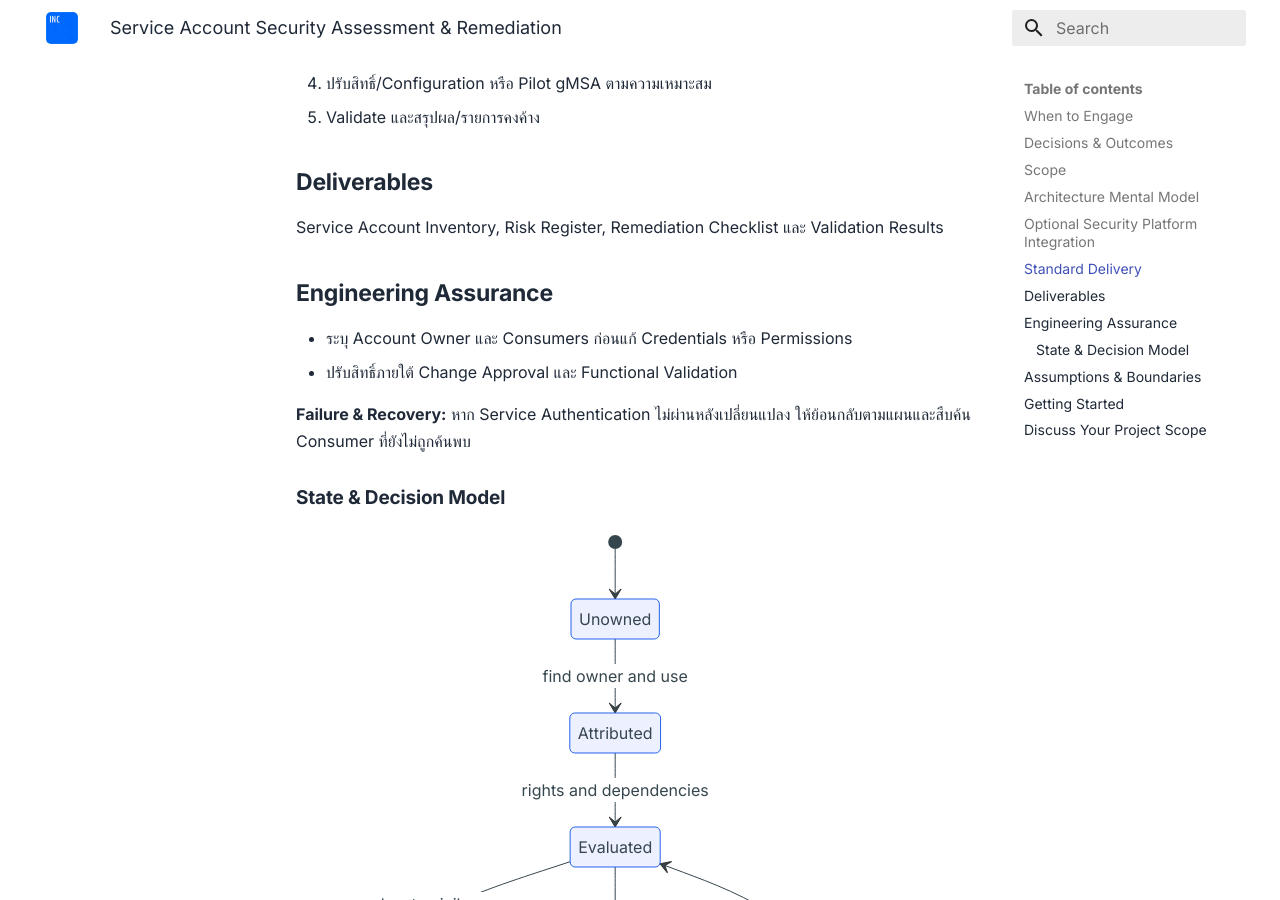
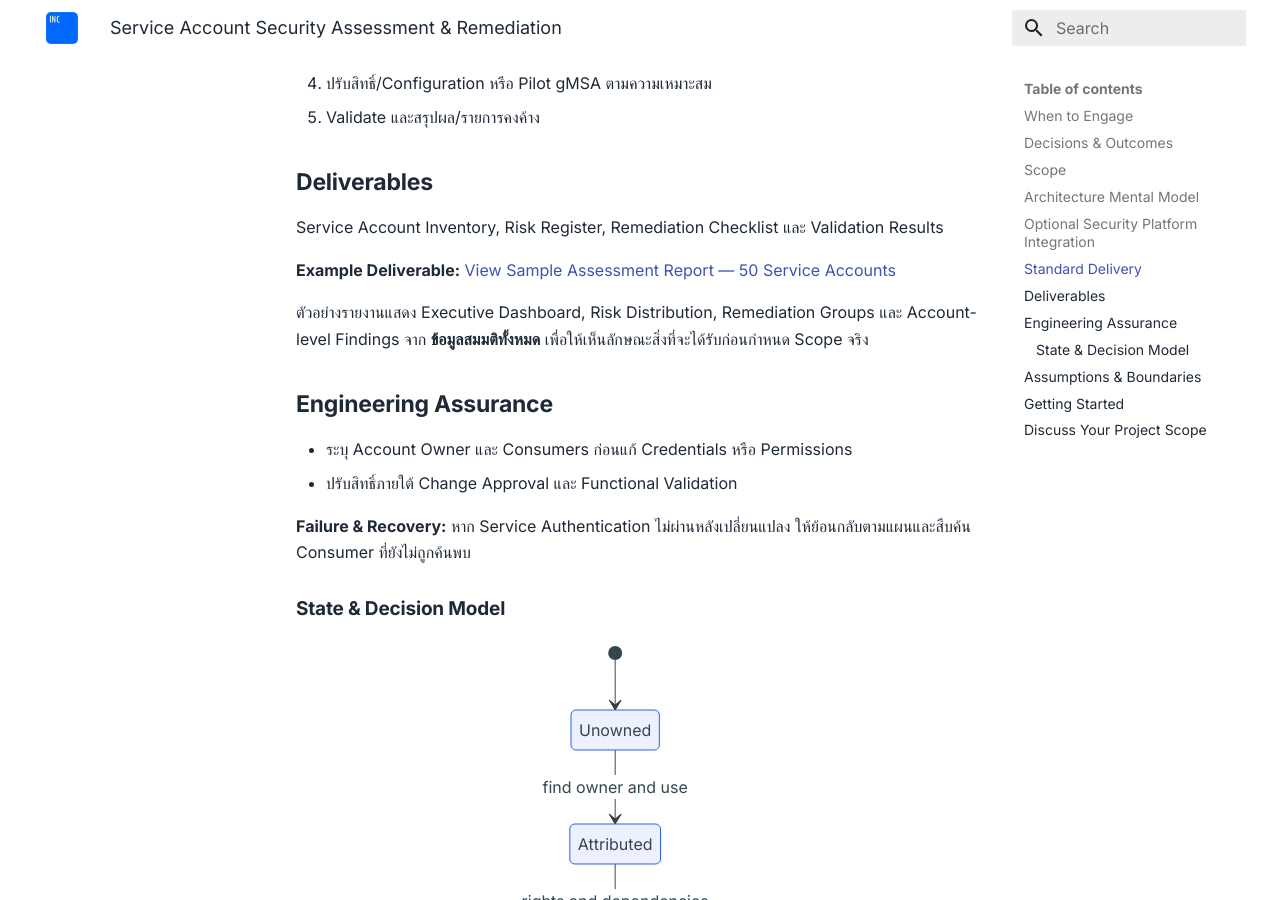
Before and after one commit to inthecloudth/service-catalog, an MkDocs documentation site: the page built from docs/services/ip-03-service-account-security.md, in a window 1280 px wide and 900 px high, scrolled down 2084 px. Built offline with MkDocs 1.6.1 and Material for MkDocs 9.7.7, drawn with Linux system fonts in a browser that asks for light colours.

Commit message:
docs(service-account): link to sample dashboard and remediation report

```diff
--- a/docs/services/ip-03-service-account-security.md
+++ b/docs/services/ip-03-service-account-security.md
@@ -74,6 +74,10 @@ flowchart LR
 
 Service Account Inventory, Risk Register, Remediation Checklist และ Validation Results
 
+**Example Deliverable:** [View Sample Assessment Report — 50 Service Accounts](examples/service-account-security-assessment.md)
+
+ตัวอย่างรายงานแสดง Executive Dashboard, Risk Distribution, Remediation Groups และ Account-level Findings จาก **ข้อมูลสมมติทั้งหมด** เพื่อให้เห็นลักษณะสิ่งที่จะได้รับก่อนกำหนด Scope จริง
+
 ## Engineering Assurance
 
 - ระบุ Account Owner และ Consumers ก่อนแก้ Credentials หรือ Permissions
```
